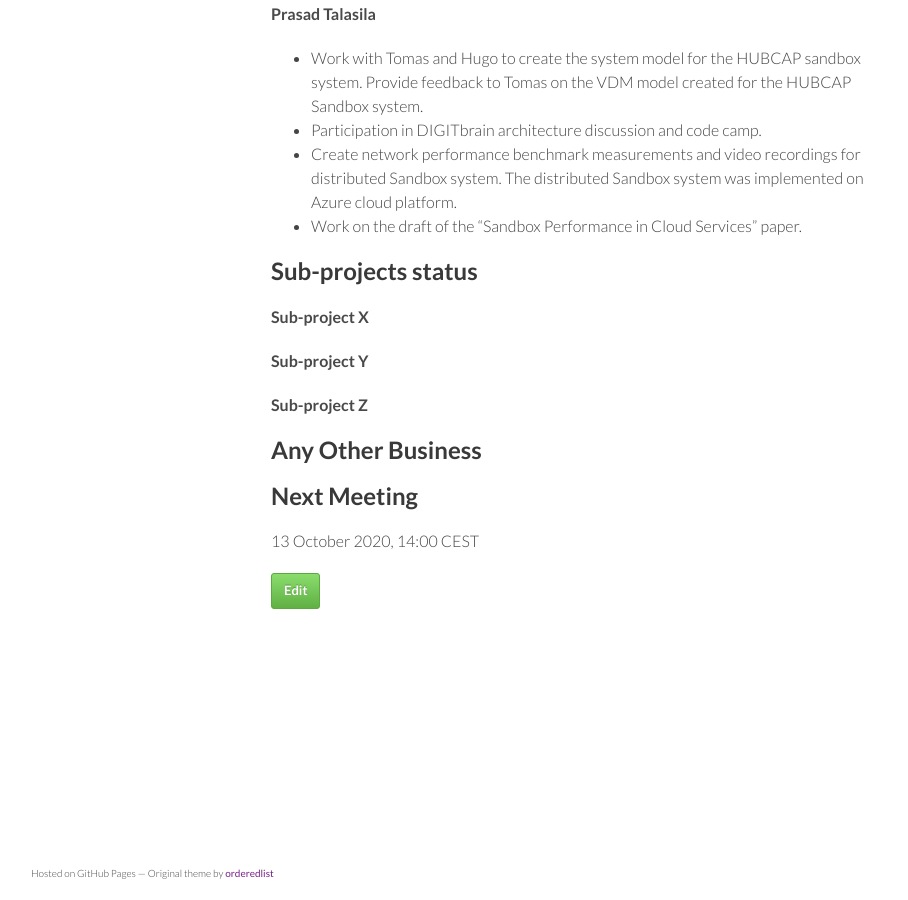
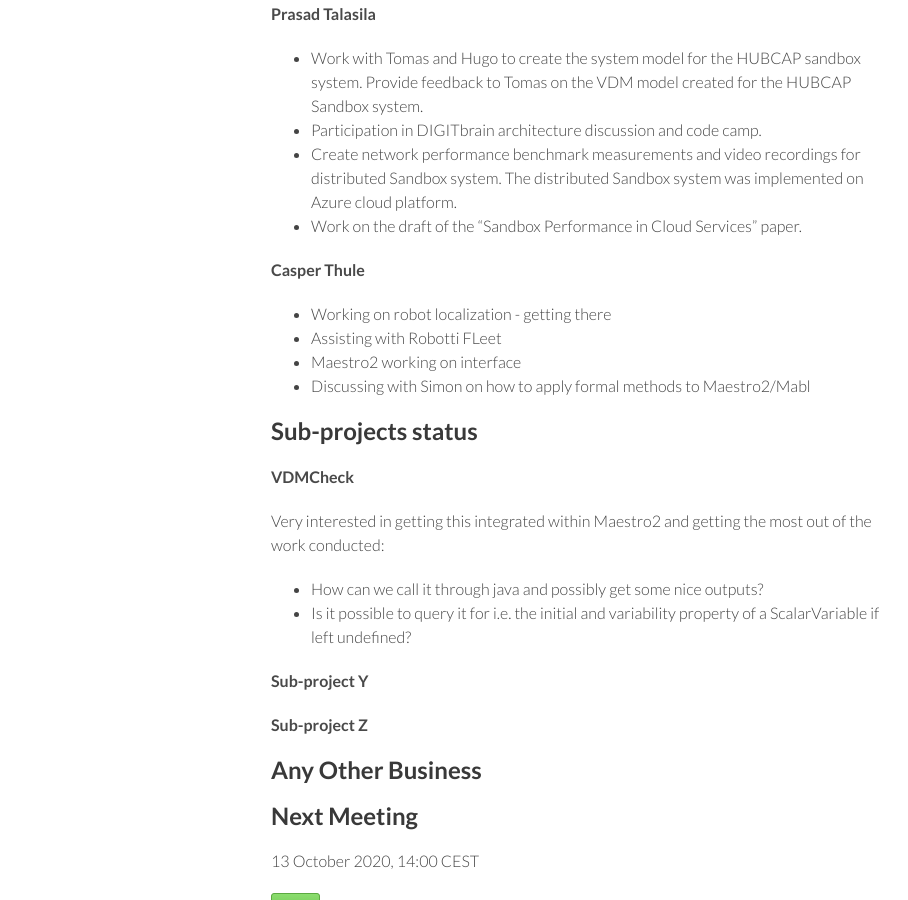
Before and after one commit to digitaltwincentre/digitaltwincentre.github.io, a Jekyll site: the page built from _biweeklies/Biweekly-25.md, in a window 1280 px wide and 900 px high, scrolled down 1775 px. Shown: the whole window, without its empty margins (179-1087 px from the left). Built offline with Jekyll 4.4.1, drawn with Linux system fonts in a browser that asks for light colours; nearby versions of some CDN libraries.

Commit message:
Update Biweekly-25.md

```diff
--- a/_biweeklies/Biweekly-25.md
+++ b/_biweeklies/Biweekly-25.md
@@ -67,12 +67,19 @@ date: 29 September 2020, 1400 CEST
 * Work on the draft of the "Sandbox Performance in Cloud Services" paper.
 
 
-
+#### Casper Thule
+* Working on robot localization - getting there
+* Assisting with Robotti FLeet
+* Maestro2 working on interface
+* Discussing with Simon on how to apply formal methods to Maestro2/Mabl
 
 ## Sub-projects status
 
 
-#### Sub-project X
+#### VDMCheck
+Very interested in getting this integrated within Maestro2 and getting the most out of the work conducted:
+* How can we call it through java and possibly get some nice outputs?
+* Is it possible to query it for i.e. the initial and variability property of a ScalarVariable if left undefined?
 
 #### Sub-project Y
 
```
